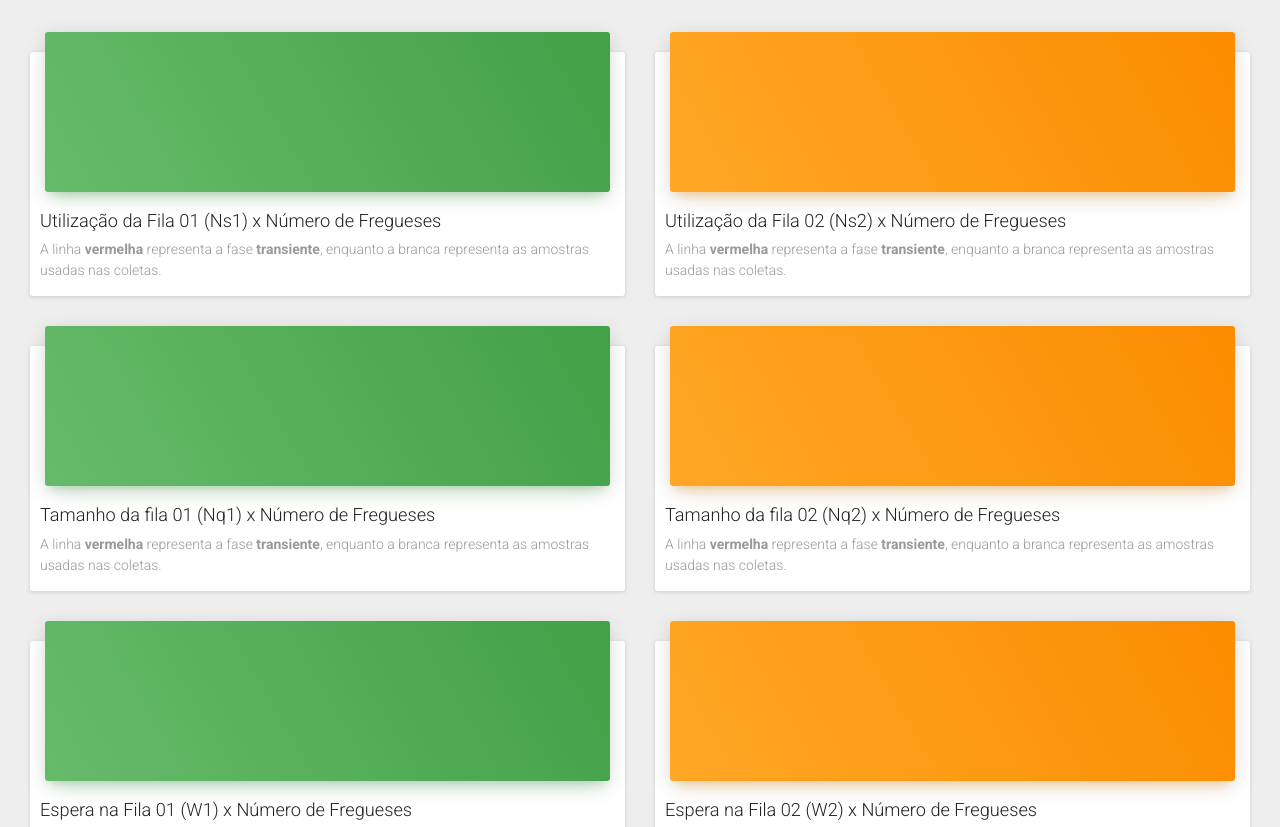
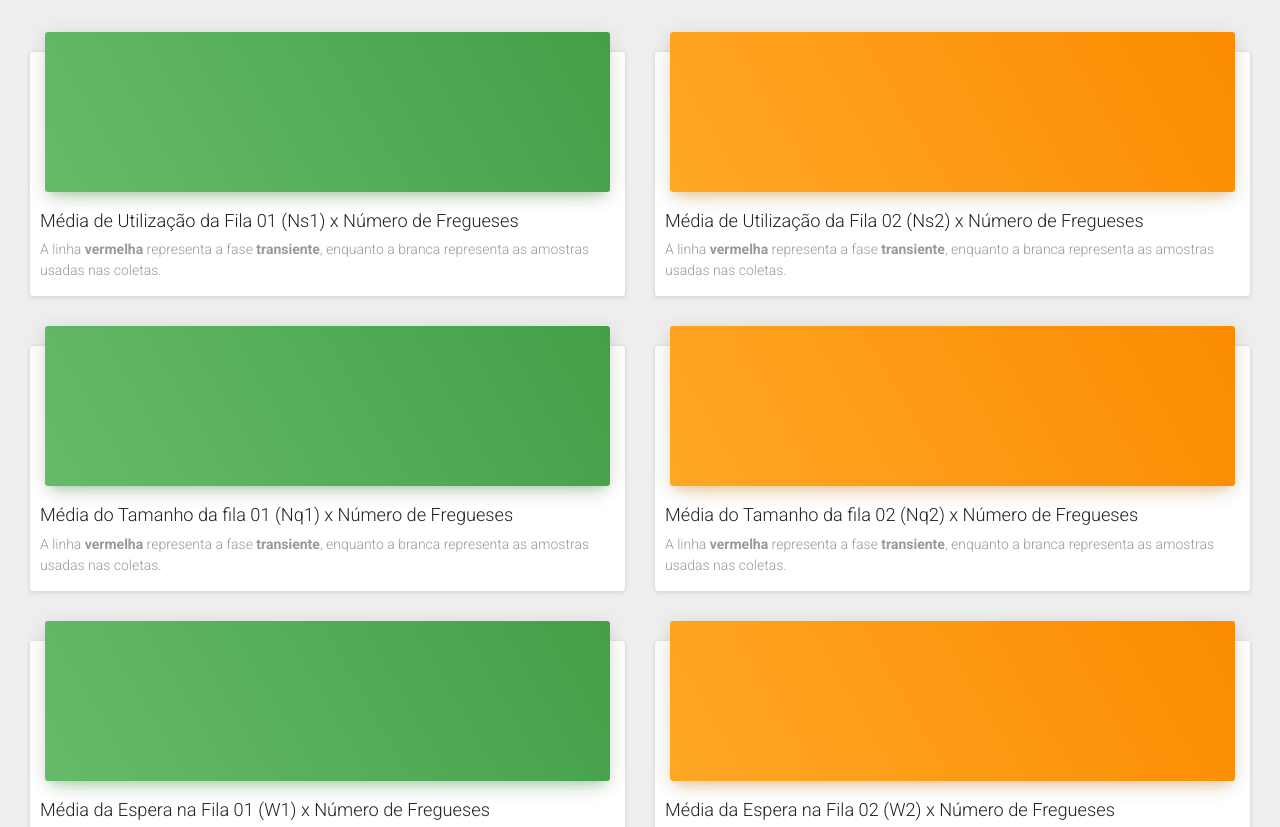
Before and after one commit to guiherzog/trab-ad-2017.2, an Electron app: page pages/index.html in a window 1280 px wide. Shown: the part 116-943 px from the top of the page. Drawn offline with Linux system fonts and the light colour scheme; no server answers.

Commit message:
Mudando os nomes nas tabelas.

```diff
--- a/pages/index.html
+++ b/pages/index.html
@@ -56,7 +56,7 @@
 								<div class="ct-chart" id="chartNs1"></div>
 							</div>
 							<div class="card-content">
-								<h4 class="title">Utilização da Fila 01 (Ns1) x Número de Fregueses</h4>
+								<h4 class="title">Média de Utilização da Fila 01 (Ns1) x Número de Fregueses</h4>
 								<p class="category">A linha <strong>vermelha</strong> representa a fase <strong>transiente</strong>, enquanto a branca representa as amostras usadas nas coletas.</p>
 							</div>
 						</div>
@@ -68,7 +68,7 @@
 								<div class="ct-chart" id="chartNs2"></div>
 							</div>
 							<div class="card-content">
-								<h4 class="title">Utilização da Fila 02 (Ns2) x Número de Fregueses</h4>
+								<h4 class="title">Média de Utilização da Fila 02 (Ns2) x Número de Fregueses</h4>
 								<p class="category">A linha <strong>vermelha</strong> representa a fase <strong>transiente</strong>, enquanto a branca representa as amostras usadas nas coletas.</p>
 							</div>
 						</div>
@@ -80,7 +80,7 @@
 								<div class="ct-chart" id="chartNq1"></div>
 							</div>
 							<div class="card-content">
-								<h4 class="title">Tamanho da fila 01 (Nq1) x Número de Fregueses</h4>
+								<h4 class="title">Média do Tamanho da fila 01 (Nq1) x Número de Fregueses</h4>
 								<p class="category">A linha <strong>vermelha</strong> representa a fase <strong>transiente</strong>, enquanto a branca representa as amostras usadas nas coletas.</p>
 							</div>
 						</div>
@@ -92,7 +92,7 @@
 								<div class="ct-chart" id="chartNq2"></div>
 							</div>
 							<div class="card-content">
-								<h4 class="title">Tamanho da fila 02 (Nq2) x Número de Fregueses</h4>
+								<h4 class="title">Média do Tamanho da fila 02 (Nq2) x Número de Fregueses</h4>
 								<p class="category">A linha <strong>vermelha</strong> representa a fase <strong>transiente</strong>, enquanto a branca representa as amostras usadas nas coletas.</p>
 							</div>
 						</div>
@@ -104,7 +104,7 @@
 								<div class="ct-chart" id="chartW1"></div>
 							</div>
 							<div class="card-content">
-								<h4 class="title">Espera na Fila 01 (W1) x Número de Fregueses</h4>
+								<h4 class="title">Média da Espera na Fila 01 (W1) x Número de Fregueses</h4>
 								<p class="category">A linha <strong>vermelha</strong> representa a fase <strong>transiente</strong>, enquanto a branca representa as amostras usadas nas coletas.</p>
 							</div>
 						</div>
@@ -116,7 +116,7 @@
 								<div class="ct-chart" id="chartW2"></div>
 							</div>
 							<div class="card-content">
-								<h4 class="title">Espera na Fila 02 (W2) x Número de Fregueses</h4>
+								<h4 class="title">Média da Espera na Fila 02 (W2) x Número de Fregueses</h4>
 								<p class="category">A linha <strong>vermelha</strong> representa a fase <strong>transiente</strong>, enquanto a branca representa as amostras usadas nas coletas.</p>
 							</div>
 						</div>
@@ -125,7 +125,7 @@
 					<div class="col-lg-12 col-md-12 col-sm-12">
 						<div class="card">
 							<div class="card-header" data-background-color="orange">
-								<h4 class="title">Esperanças das filas durante cada rodada</h4>
+								<h4 class="title">Métricas das filas em cada rodada</h4>
 								<p class="category"></p>
 							</div>
 							<div class="card-content table-responsive">
```
